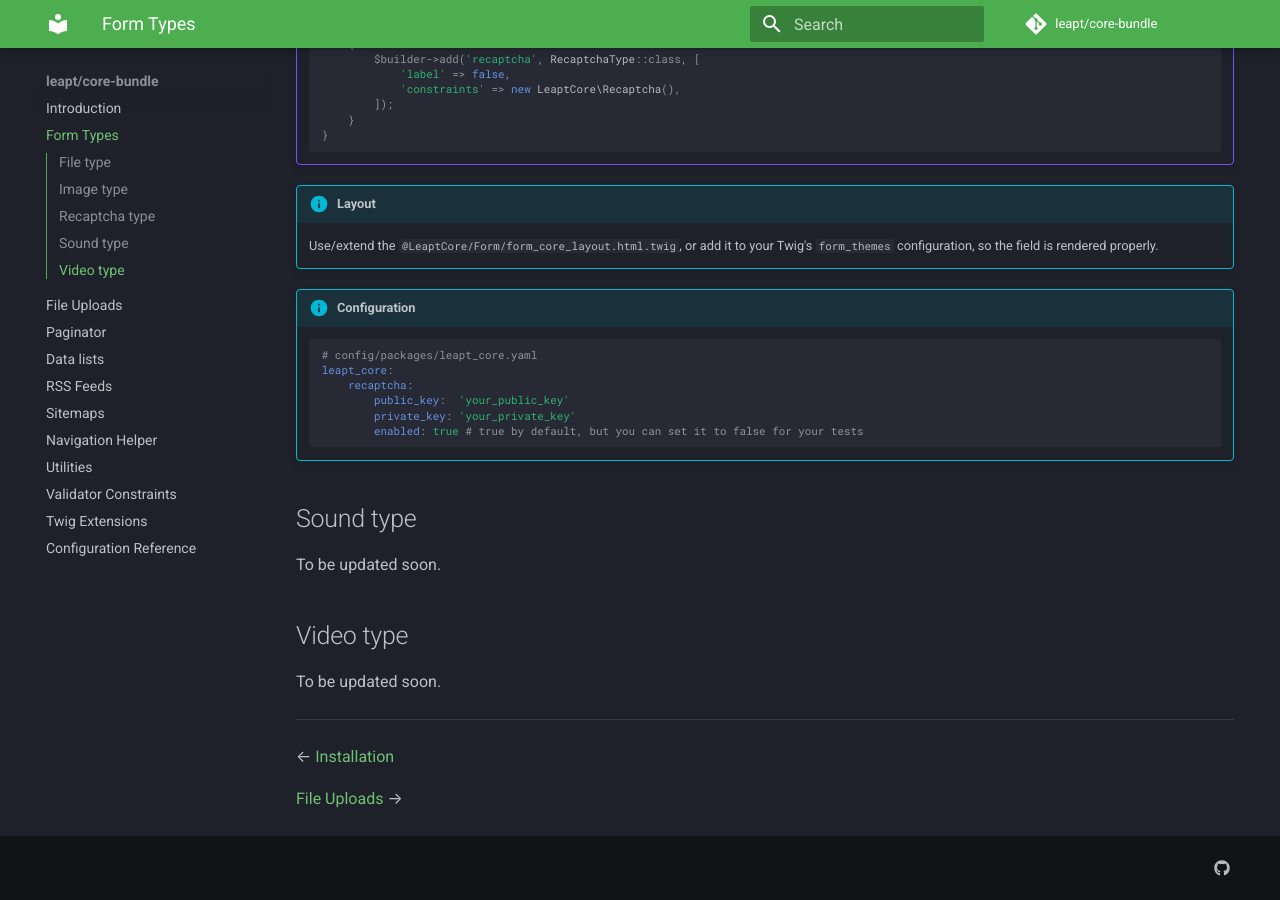
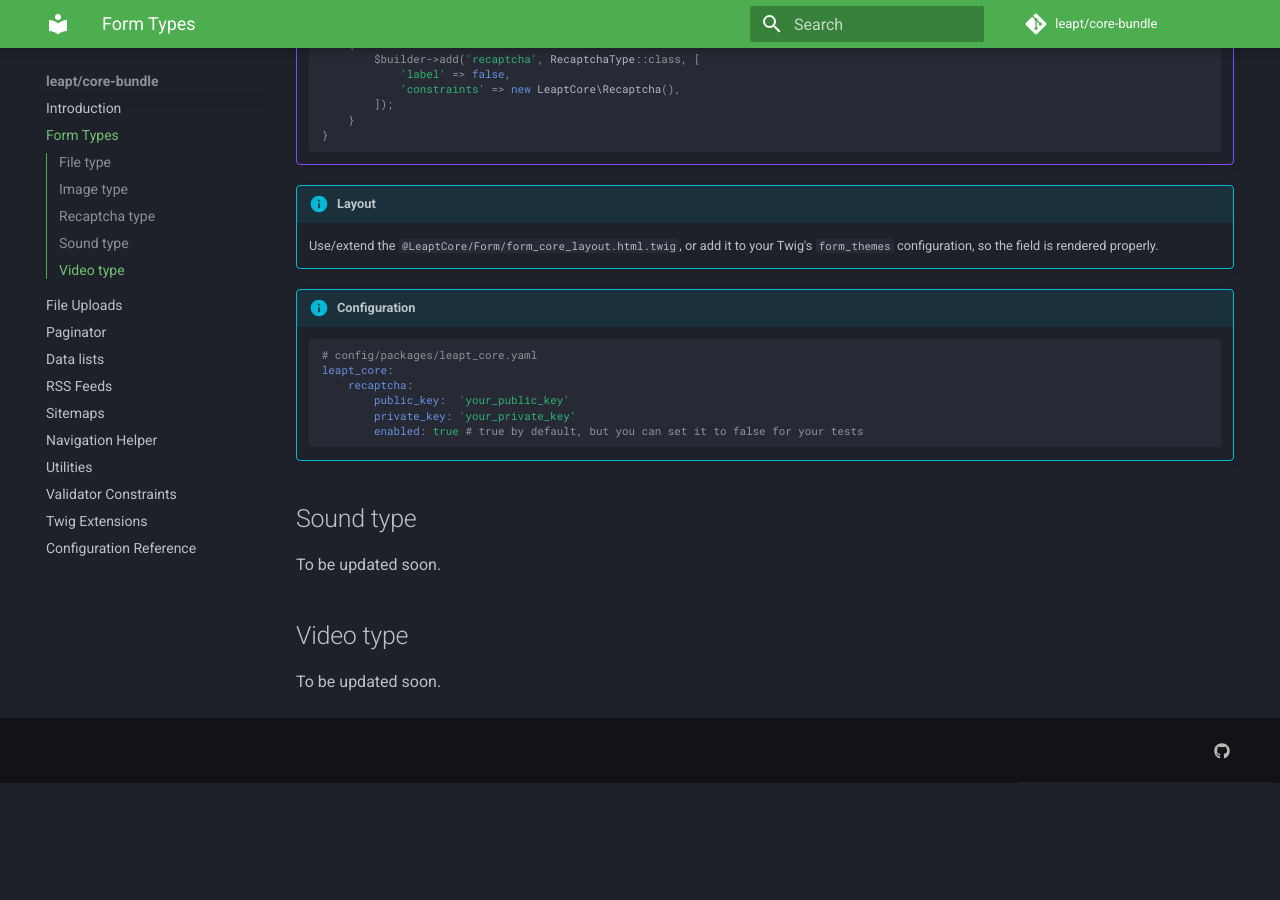
Before and after one commit to leapt/core-bundle, an MkDocs documentation site: the page built from docs/form_types.md, in a window 1280 px wide and 900 px high, scrolled down 1054 px. Built offline with MkDocs 1.6.1 and Material for MkDocs 9.7.7, drawn with Linux system fonts in a browser that asks for light colours; comment, search, counter and statistics services are not loaded; after the commit the page ends 1836 px from its top, so only the background shows below that.

Commit message:
Fix some docs links

```diff
--- a/docs/form_types.md
+++ b/docs/form_types.md
@@ -96,9 +96,3 @@ To be updated soon.
 ## Video type
 
 To be updated soon.
-
-----------
-
-&larr; [Installation](/install.html)
-
-[File Uploads](/file_uploads.html) &rarr;
```
Also changed, not shown: docs/data_lists.md (+1 -1 lines).
